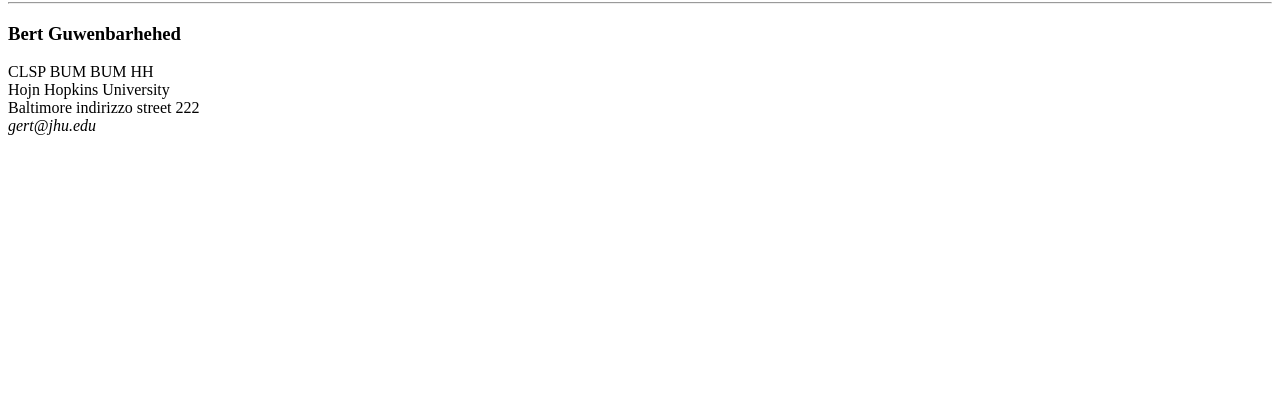
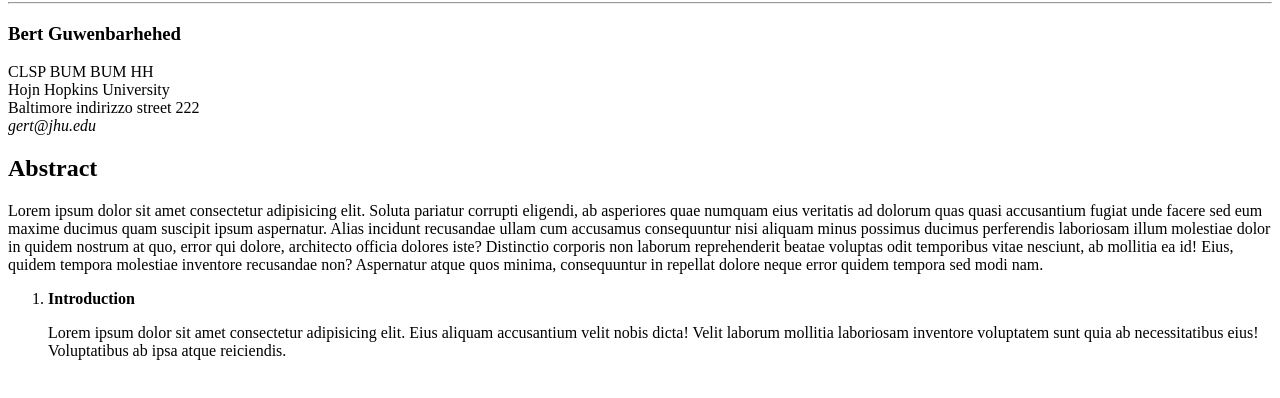
Before and after one commit to fdrbrs/htmlcss-paper, a plain HTML site: page index.html in a window 1280 px wide. Shown: the part 78-476 px from the top of the page. Drawn offline with Linux system fonts and the light colour scheme.

Commit message:
abstract and introduction

```diff
--- a/index.html
+++ b/index.html
@@ -27,7 +27,20 @@
 
     <!-- Main Site Content -->
     <main>
-
+        <section>
+            <h2>Abstract</h2>
+            <p>
+                Lorem ipsum dolor sit amet consectetur adipisicing elit. Soluta pariatur corrupti eligendi, ab asperiores quae numquam eius veritatis ad dolorum quas quasi accusantium fugiat unde facere sed eum maxime ducimus quam suscipit ipsum aspernatur. Alias incidunt recusandae ullam cum accusamus consequuntur nisi aliquam minus possimus ducimus perferendis laboriosam illum molestiae dolor in quidem nostrum at quo, error qui dolore, architecto officia dolores iste? Distinctio corporis non laborum reprehenderit beatae voluptas odit temporibus vitae nesciunt, ab mollitia ea id! Eius, quidem tempora molestiae inventore recusandae non? Aspernatur atque quos minima, consequuntur in repellat dolore neque error quidem tempora sed modi nam.
+            </p>
+            <ol>
+                <li>
+                    <strong>Introduction</strong>
+                    <p>
+                        Lorem ipsum dolor sit amet consectetur adipisicing elit. Eius aliquam accusantium velit nobis dicta! Velit laborum mollitia laboriosam inventore voluptatem sunt quia ab necessitatibus eius! Voluptatibus ab ipsa atque reiciendis.
+                    </p>
+                </li>
+            </ol>
+        </section>
     </main>
     <!-- /Main Site Content -->
 
```
